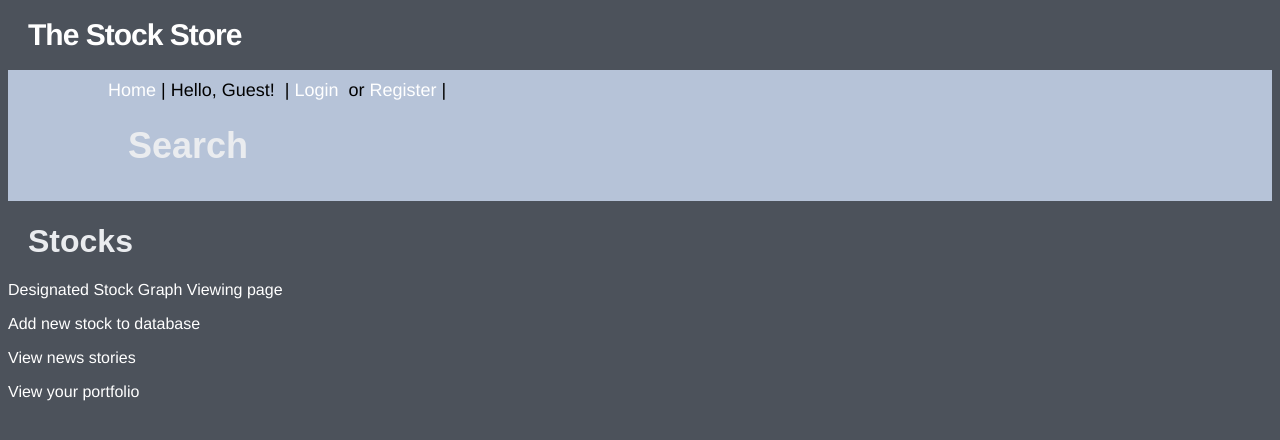
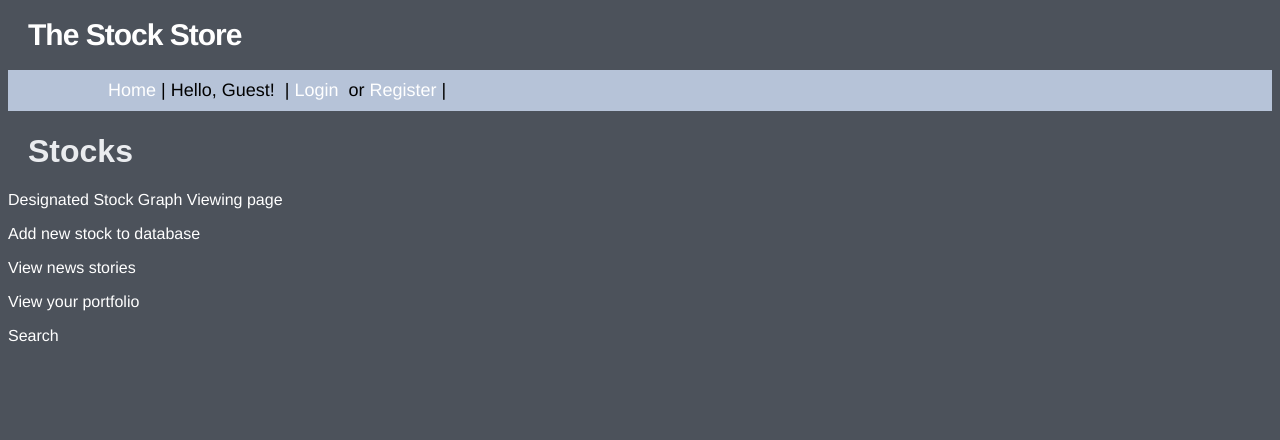
Before and after one commit to tc5368/Group_Project, a Flask app: page / in a window 1280 px wide. Shown: the top 440 px of the page. Run offline with Flask 3, Linux system fonts and the light colour scheme; parts of the project's set-up code (start-up, migrations or seed data) failed here and were passed over.

Commit message:
General changes added

```diff
--- a/Stocks/routes.py
+++ b/Stocks/routes.py
@@ -2,7 +2,7 @@ import os
 from flask import render_template, url_for, request, redirect, flash, session
 from Stocks import app, db
 from Stocks.models import User, Stock_Info, Portfolio#, Checkout,Company,Bike
-from Stocks.forms import RegistrationForm, LoginForm, Track_New_Stock_From#, CheckoutForm
+from Stocks.forms import RegistrationForm, LoginForm, Track_New_Stock_From, SearchForm#, CheckoutForm
 from flask_login import login_user, current_user, logout_user, login_required
 from datetime import datetime
 
--- a/Stocks/templates/home.html
+++ b/Stocks/templates/home.html
@@ -2,19 +2,23 @@
 {% block content %}
 <h1>Stocks</h1>
 <p>
-	<a class='nav-item nav-link' href='/stocks'>Designated Stock Graph Viewing page</a>
+	<a class = 'nav-item nav-link' href = '/stocks'>Designated Stock Graph Viewing page</a>
 </p>
 
 <p>
-	<a class='nav-item nav-link' href="/track">Add new stock to database
+	<a class = 'nav-item nav-link' href = "/track">Add new stock to database
 </p>
 
 <p>
-	<a class='nav-item nav-link' href='/news'>View news stories</a>
+	<a class = 'nav-item nav-link' href = '/news'>View news stories</a>
 </p>
 
 <p>
-	<a class='nav-item nav-link' href='/portfolio'>View your portfolio</a>
+	<a class = 'nav-item nav-link' href = '/portfolio'>View your portfolio</a>
+</p>
+<p>
+	<a class = 'nav-item nav-link' href = "/search">Search</a>
 </p>
 
+
 {% endblock content %}
--- a/Stocks/templates/layout.html
+++ b/Stocks/templates/layout.html
@@ -18,7 +18,6 @@
     Hello, Guest! &nbsp| <a href="{{ url_for('login') }}">Login&nbsp;</a>
     or <a href="{{ url_for('register') }}">Register</a>&nbsp|
     {% endif %}
-    <a href="{{ url_for('search')}}"><h1 class=header>Search</h1></a>
 
 
   </div>
```
